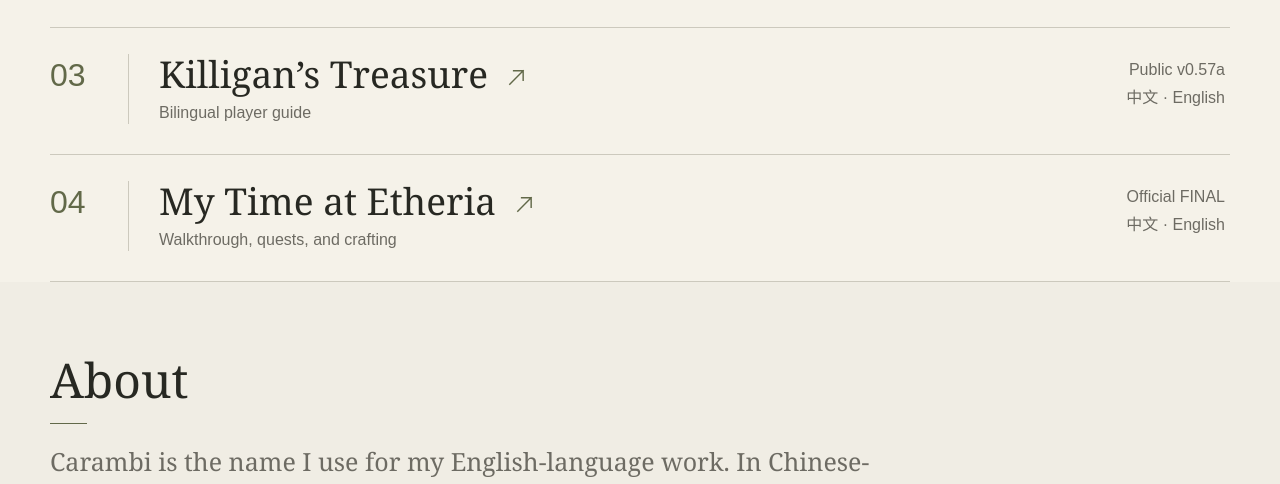
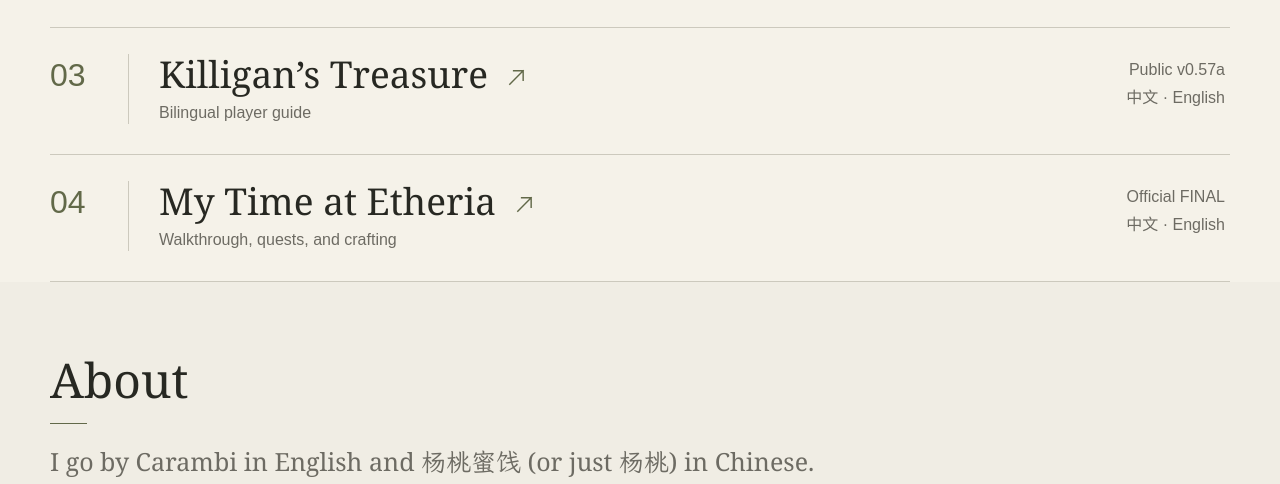
Before and after one commit to yangtaomijian/carambi-site, an Astro site: page / in a window 1280 px wide. Shown: the part 820-1304 px from the top of the page. Built offline with nearby package versions, Linux system fonts and the light colour scheme; Astro itself is replaced by a stand-in of ours; a web font is replaced by a local one.

Commit message:
Simplify the English About sentence

```diff
--- a/src/pages/index.astro
+++ b/src/pages/index.astro
@@ -96,7 +96,7 @@ const guideCount = String(guides.length).padStart(2, '0');
 
         <section class="about-section" id="about" aria-labelledby="about-title">
           <h2 id="about-title">About</h2>
-          <p>Carambi is the name I use for my English-language work. In Chinese-speaking communities, I’m known as <span class="editorial-zh-inline" lang="zh-CN">杨桃蜜饯</span>, or simply <span class="editorial-zh-inline" lang="zh-CN">杨桃</span>.</p>
+          <p>I go by Carambi in English and <span class="editorial-zh-inline" lang="zh-CN">杨桃蜜饯</span> (or just <span class="editorial-zh-inline" lang="zh-CN">杨桃</span>) in Chinese.</p>
           <a class="about-link" href={githubUrl}>GitHub<ExternalArrow /></a>
         </section>
       </main>
```
